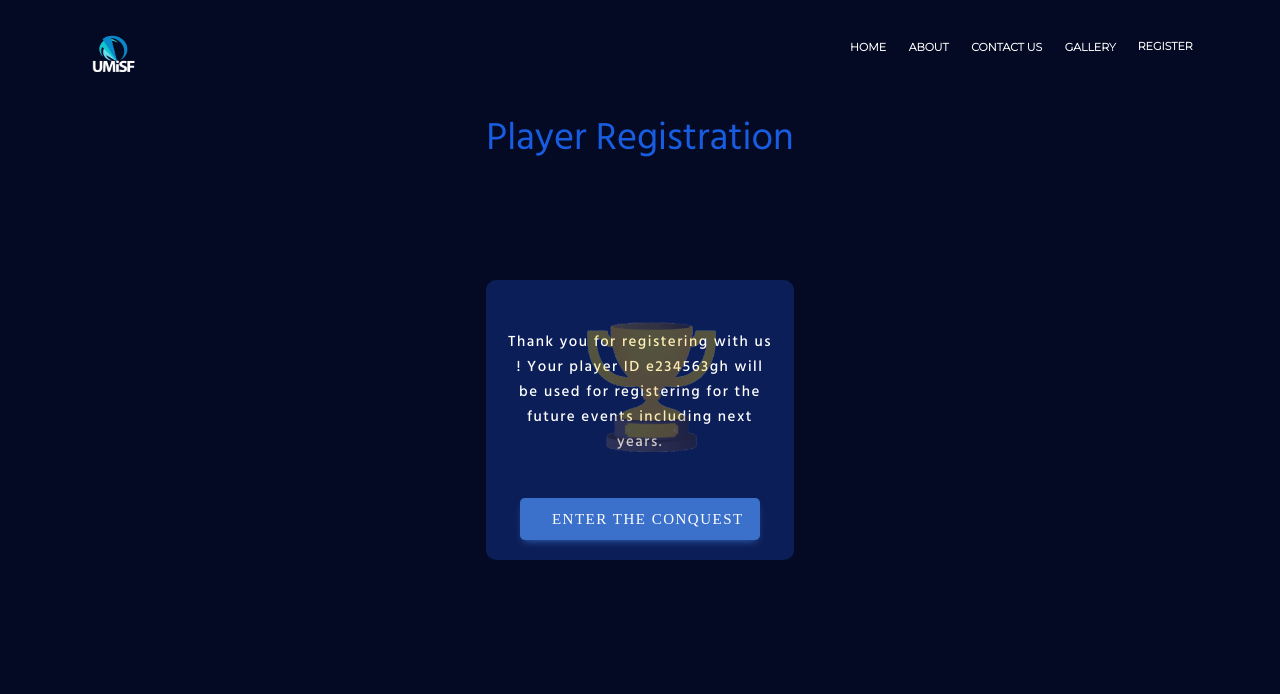
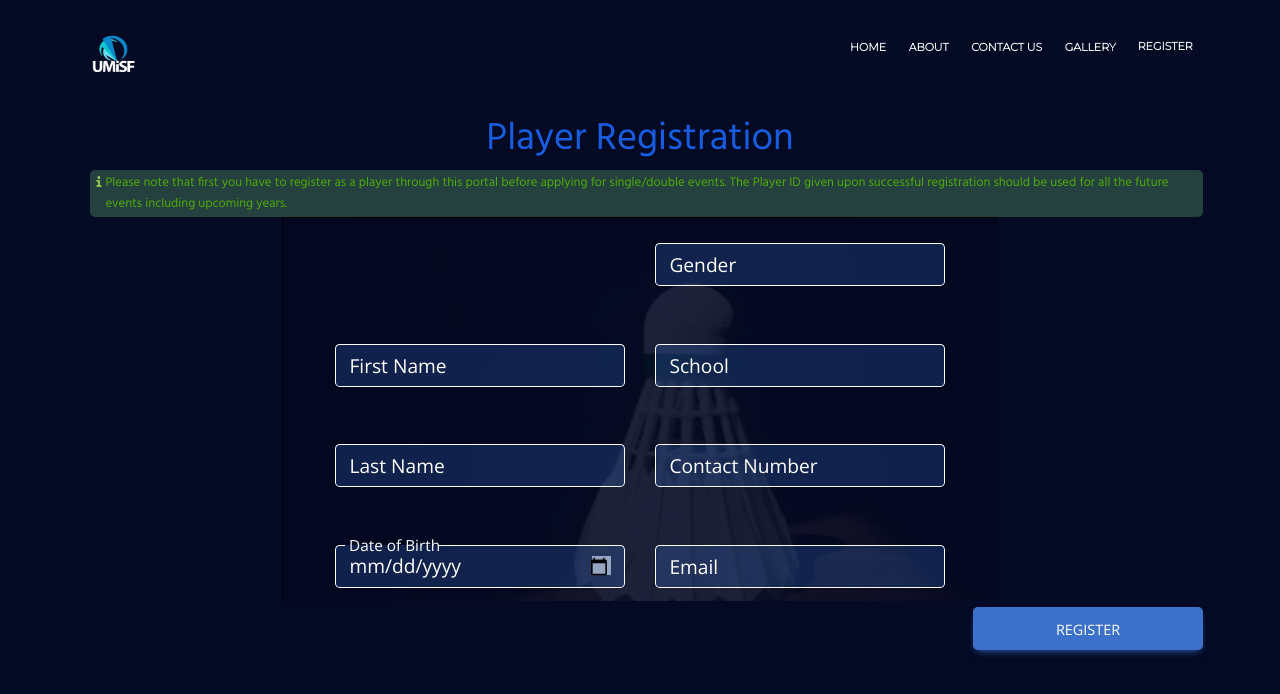
Before and after one commit to UMiSF/umisf-client, a React (Create React App) app: page /register/player in a window 1280 px wide. Shown: the top 694 px of the page. Built offline with nearby package versions, Linux system fonts and the light colour scheme; a web font is replaced by a local one.

Commit message:
added player form submit

```diff
--- a/src/Views/RegistrationPage/PlayerRegistration/PlayerRegistration.jsx
+++ b/src/Views/RegistrationPage/PlayerRegistration/PlayerRegistration.jsx
@@ -22,8 +22,8 @@ const PlayerRegistration = () => {
     performanceThreshold: 100,
   });
   const [fileList, setFileList] = useState([]);
-  const [isChecked, setIsChecked] = useState(true)
-  const [playerID,setPlayerID]=useState('e234563gh')
+  const [isChecked, setIsChecked] = useState(false)
+  const [playerID,setPlayerID]=useState('')
   const [isSubmitting, setIsSubmitting] = useState(false);
 
   useEffect(() => {
@@ -31,7 +31,7 @@ const PlayerRegistration = () => {
       // show loading message
       message.loading('Submitting form...');
     }
-  }, [isSubmitting]);
+  }, [isSubmitting,isChecked]);
 
   const handleChange = (e) => {
     const name = e.target.name;
@@ -91,9 +91,12 @@ const PlayerRegistration = () => {
         Axios.post(process.env.REACT_APP_API_URL + "/player/add",{playerData:[player]} , {
           headers:{},
         })
-        .then((res, error) => {
+        .then((res) => {
           console.log(res.data);
-          message.success( res.message)
+          message.success( res.data.message);
+          console.log("Here")
+          setPlayerID(res.data.data[0]['_id'])
+          setIsChecked(true);
         })
         .catch (error =>{
           console.log("Error: ", error)
```
